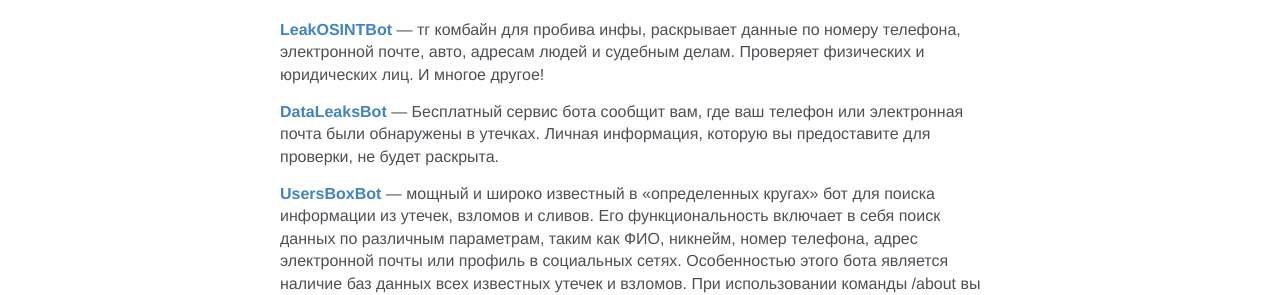
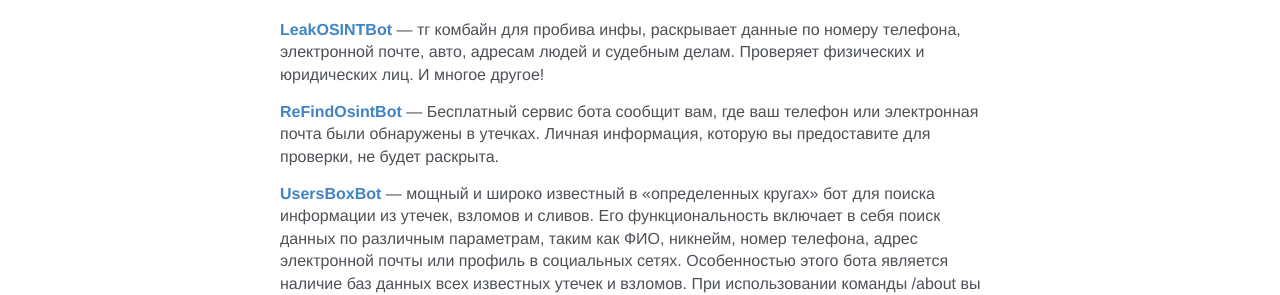
Before and after one commit to NmH7oMFjFlo8nyp13LHG/o8nyp13LHG, a Jekyll site: the page built from _posts/2025-04-27-boty-dlya-doksinga-doxing.md, in a window 1280 px wide. Shown: the part 832-1127 px from the top of the page. Built offline with Jekyll 4.4.1, drawn with Linux system fonts in a browser that asks for light colours.

Commit message:
Update 2025-04-27-boty-dlya-doksinga-doxing.md

```diff
--- a/_posts/2025-04-27-boty-dlya-doksinga-doxing.md
+++ b/_posts/2025-04-27-boty-dlya-doksinga-doxing.md
@@ -16,7 +16,7 @@
 
 **[LeakOSINTBot](/LeakOSINT/)** — тг комбайн для пробива инфы, раскрывает данные по номеру телефона, электронной почте, авто, адресам людей и судебным делам. Проверяет физических и юридических лиц. И многое другое!
 
-**[DataLeaksBot](https://vk.cc/cytaww)** — Бесплатный сервис бота сообщит вам, где ваш телефон или электронная почта были обнаружены в утечках. Личная информация, которую вы предоставите для проверки, не будет раскрыта.
+**[ReFindOsintBot](/ReFindOsintBot/)** — Бесплатный сервис бота сообщит вам, где ваш телефон или электронная почта были обнаружены в утечках. Личная информация, которую вы предоставите для проверки, не будет раскрыта.
 
 **[UsersBoxBot](/usersbox/)** — мощный и широко известный в «определенных кругах» бот для поиска информации из утечек, взломов и сливов. Его функциональность включает в себя поиск данных по различным параметрам, таким как ФИО, никнейм, номер телефона, адрес электронной почты или профиль в социальных сетях. Особенностью этого бота является наличие баз данных всех известных утечек и взломов. При использовании команды /about вы можете получить список доступных баз данных в нем. Usersbox предоставляет 5 дней бесплатного использования сервиса, что предоставляет возможность оценить его функциональность без затрат. Активация не требует предоставления каких-либо личных данных, например, номера телефона.
 
```
